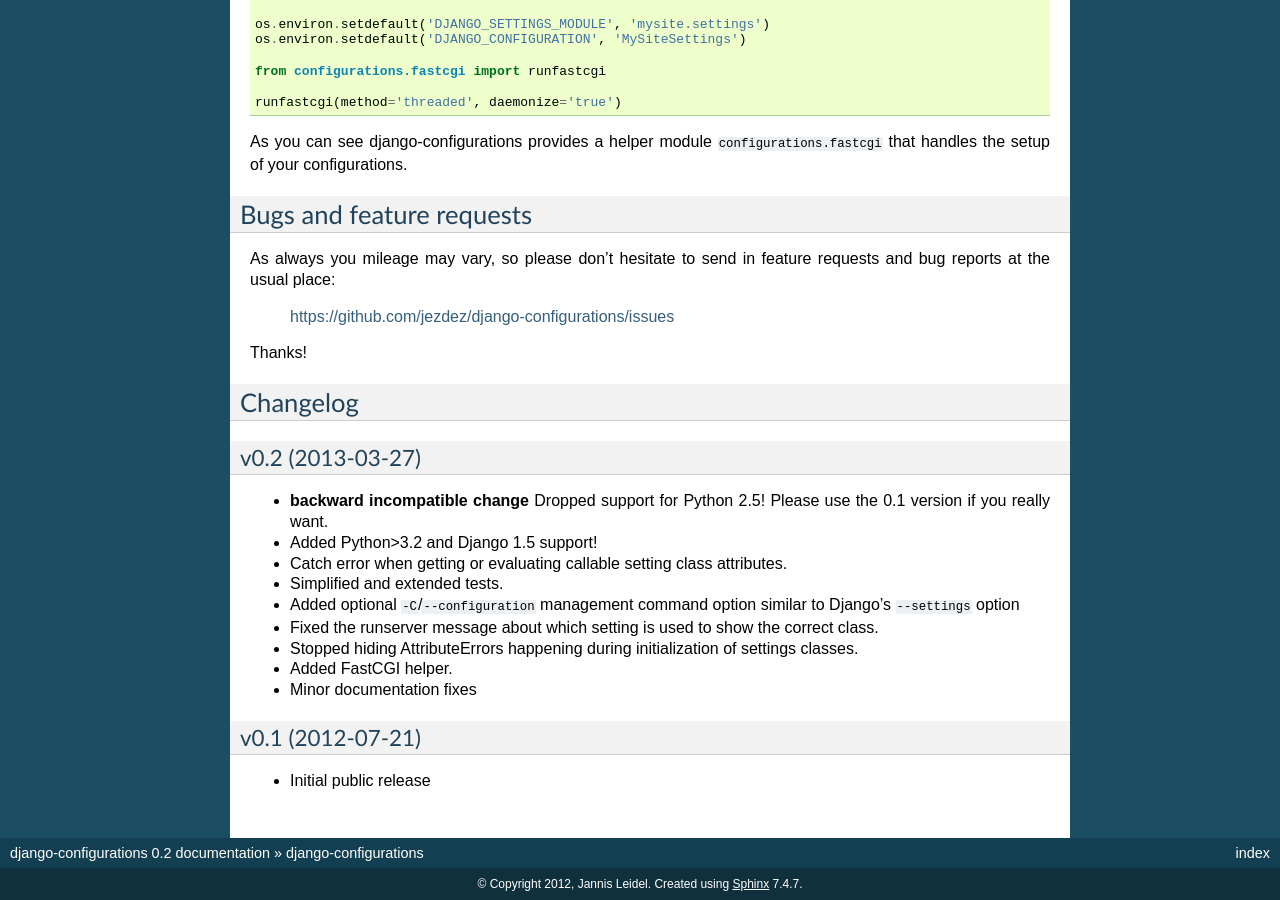
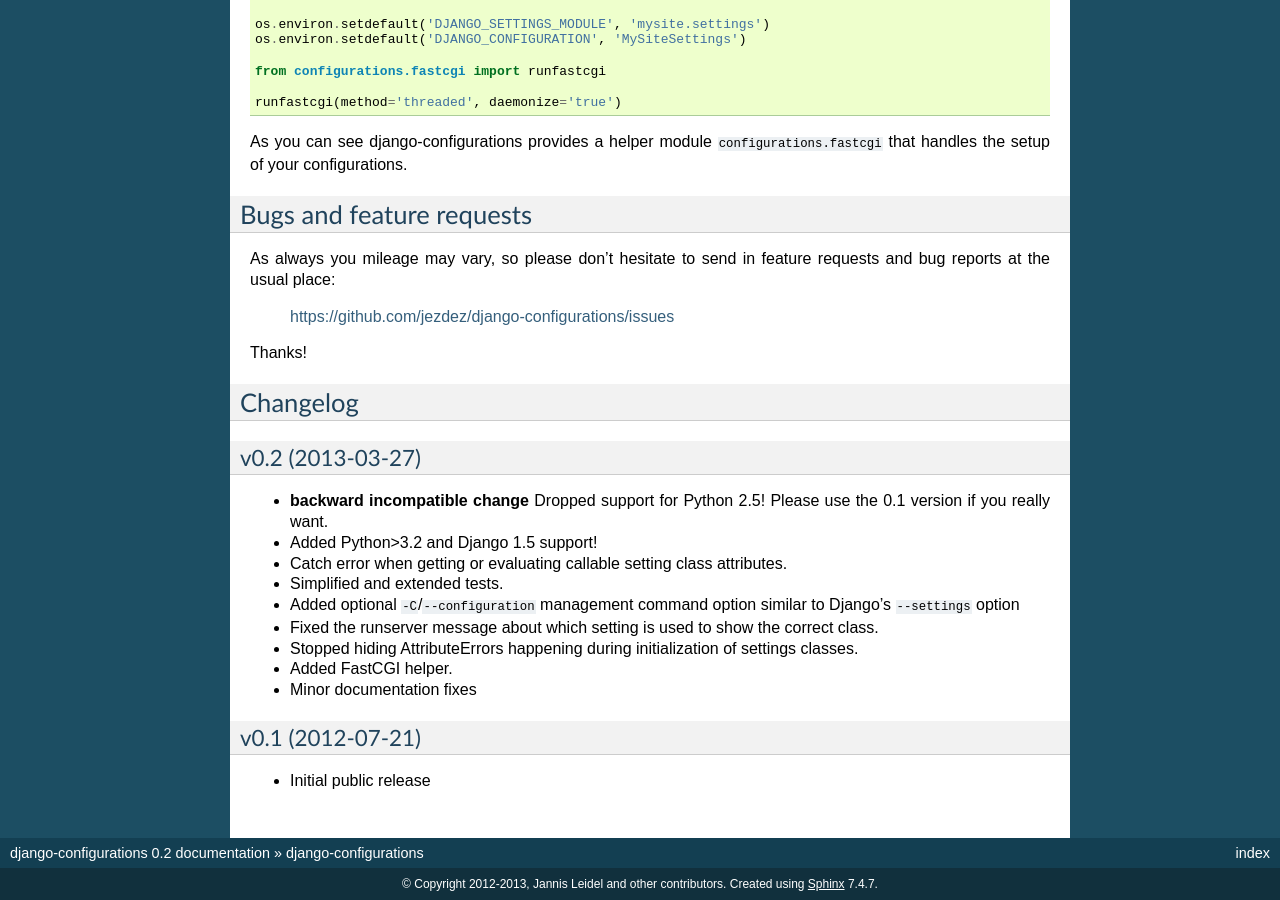
Before and after one commit to jazzband/django-configurations, a Sphinx documentation site: the page built from docs/index.rst, in a window 1280 px wide and 900 px high, scrolled down 4104 px. Built offline with Sphinx 7.4.7, drawn with Linux system fonts in a browser that asks for light colours.

```diff
--- a/docs/conf.py
+++ b/docs/conf.py
@@ -42,7 +42,7 @@ master_doc = 'index'
 
 # General information about the project.
 project = u'django-configurations'
-copyright = u'2012, Jannis Leidel'
+copyright = u'2012-2013, Jannis Leidel and other contributors'
 
 # The version info for the project you're documenting, acts as replacement for
 # |version| and |release|, also used in various other places throughout the
```
Also changed, not shown: 2 other files.
